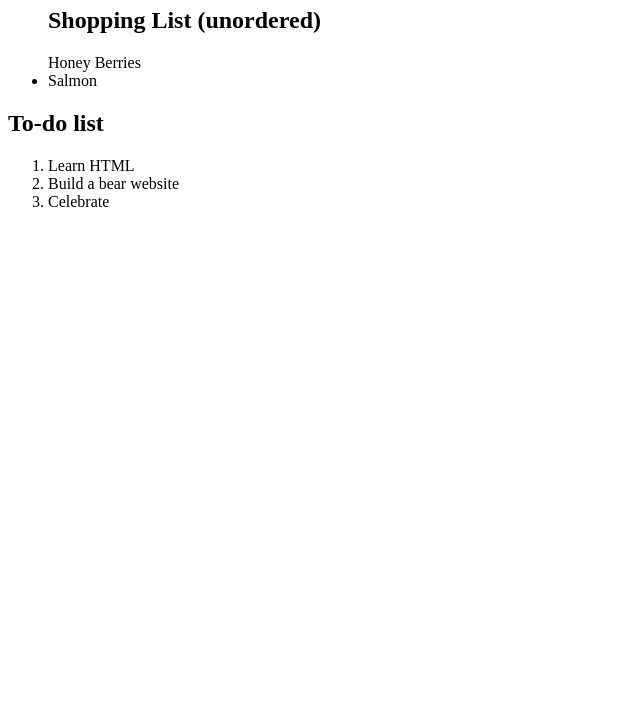
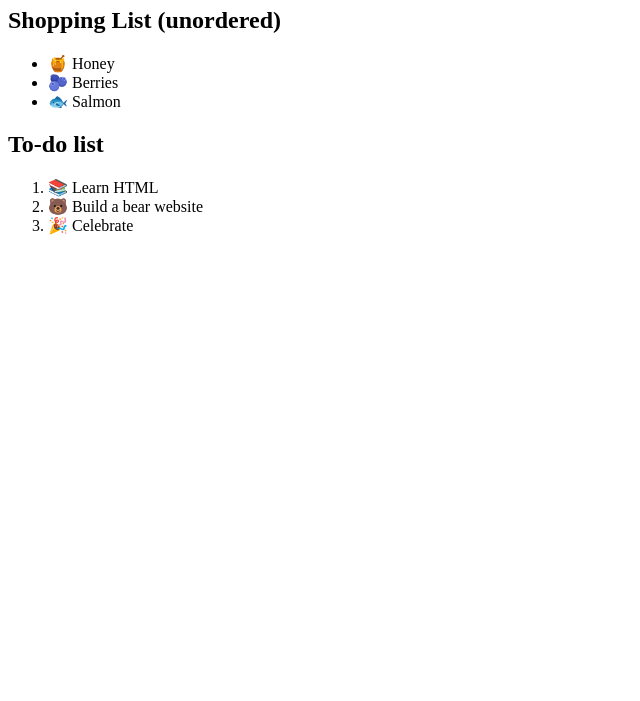
Before and after one commit to SilphyCo/git_test, a plain HTML site: page lists.html in a window 1280 px wide. Shown: the part 99-800 px from the top of the page, without its empty margins (0-640 px from the left). Drawn offline with Linux system fonts and the light colour scheme.

Commit message:
Complee lists lesson: Fix links, add emojis, and organise files

```diff
--- a/list.html
+++ b/lists.html
@@ -6,18 +6,18 @@
 </head>
 <body>
     <a href="index.html">← Go back home</a>
-    <ul>
-  <h1> My Lists </h1>
+      <h1> My Lists </h1>
   <h2> Shopping List (unordered) </h2>
-  <l1> Honey </l1>
-  <l1> Berries </l1>
-  <li> Salmon </li>
+  <ul>
+  <li> 🍯 Honey </li>
+  <li> 🫐 Berries </li>
+  <li> 🐟 Salmon </li>
   </ul>
   <h2> To-do list </h2>
   <ol>
-    <li> Learn HTML </li>
-    <li> Build a bear website </li>
-    <li> Celebrate </li>
+    <li> 📚 Learn HTML </li>
+    <li> 🐻 Build a bear website </li>
+    <li> 🎉 Celebrate </li>
     </ol>
 </body>
 </html>
```
